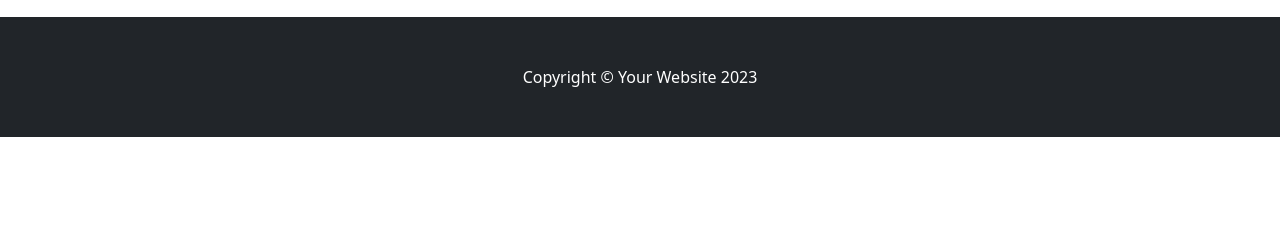
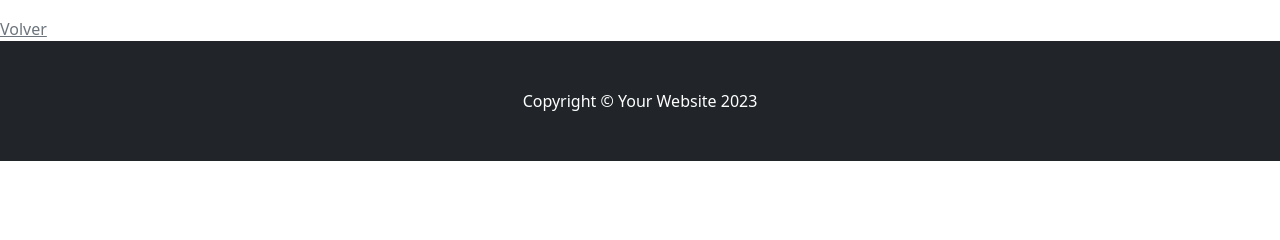
Before and after one commit to elimpg/Eliseth_Perez-proyecto_django, a Django app: template inicio/templates/inicio/detalle_servicio.html in a window 1280 px wide. Shown: the part 434-674 px from the top of the page. Run offline with Django 5.2, Linux system fonts and the light colour scheme; the template is opened without the code that fills it, so the values that code supplies are empty; some libraries are stand-ins or nearby versions.

```diff
--- a/inicio/templates/inicio/detalle_servicio.html
+++ b/inicio/templates/inicio/detalle_servicio.html
@@ -11,4 +11,6 @@
         <li>Descripcion: {{servicio.descripcion}} </li>
         <li>Fecha de creación: {{servicio.fecha_creacion}} </li>
     </ul>
+
+    <a class="link-secondary" href={% url "listar_servicios" %}>Volver</a>
 {% endblock content %}
```
Also changed, not shown: README.md.
